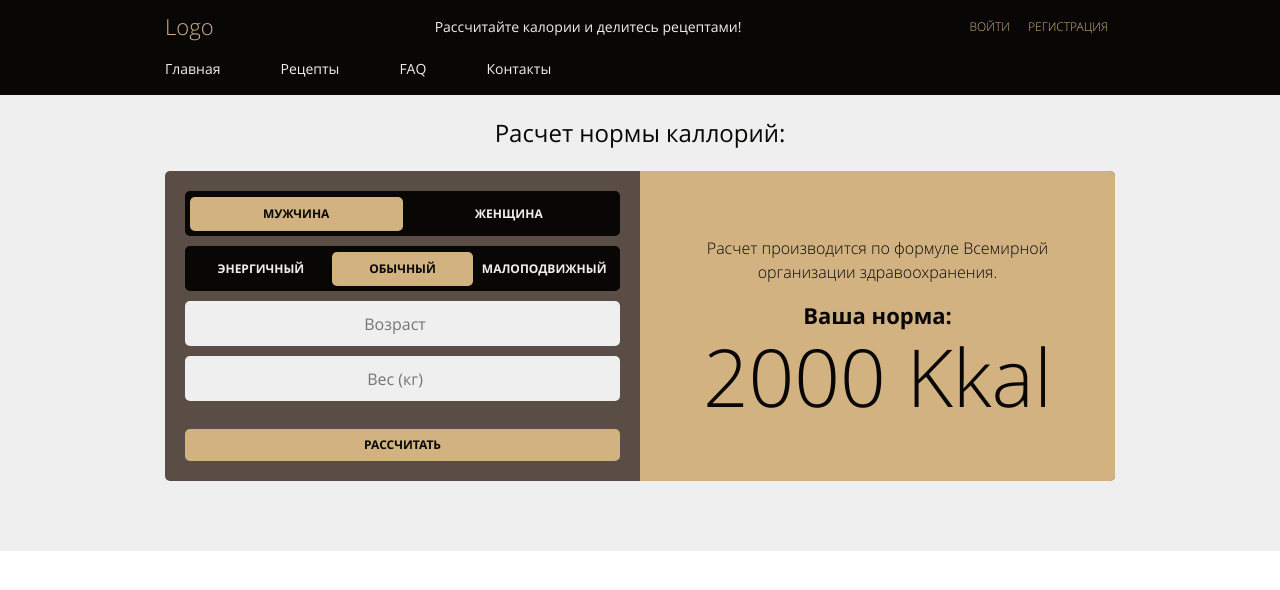
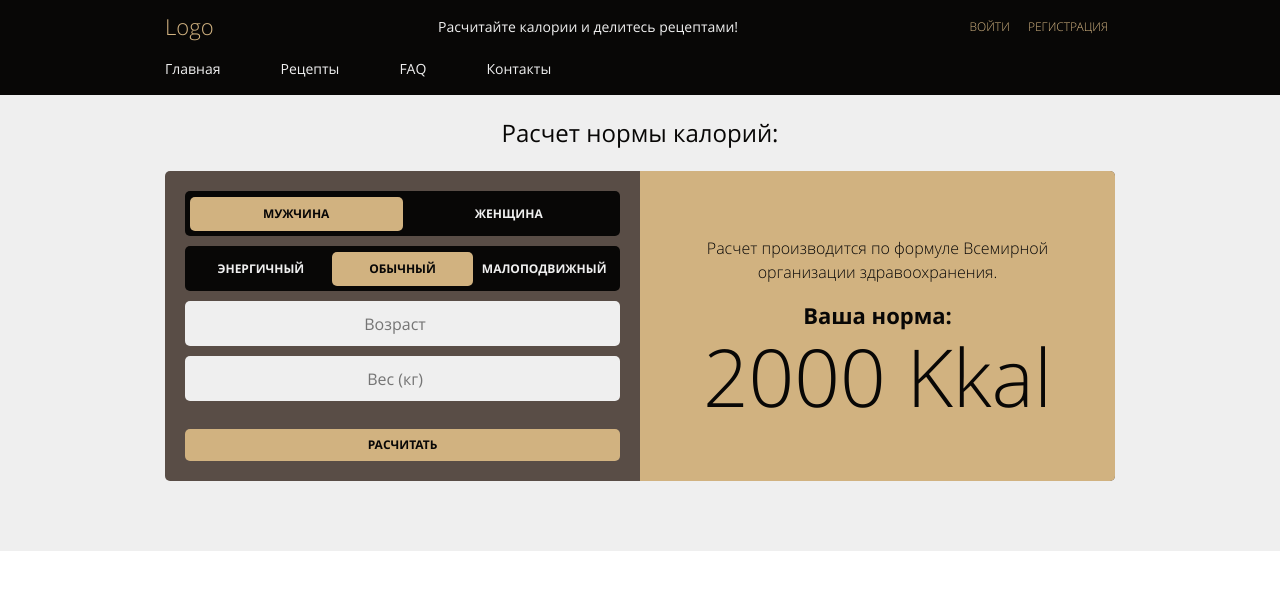
Before and after one commit to shikorin-jr/project, a website: page src/index.html in a window 1280 px wide. Drawn offline with Linux system fonts and the light colour scheme.

Commit message:
insert index

```diff
--- a/src/index.html
+++ b/src/index.html
@@ -13,7 +13,7 @@
         <div class="container">
             <div class="header__wrapper">
                 <a class="header__logo">Logo</a>
-                <h1>Рассчитайте калории и делитесь рецептами!</h1>
+                <h1>Расчитайте калории и делитесь рецептами!</h1>
                 <div class="header__btns">
                     <button class="btn btn_small">Войти</button>
                     <button class="btn btn_small">Регистрация</button>
@@ -47,7 +47,7 @@
     <section class="calc">
         <div class="container">
             <div class="calc__calories">
-                <h2>Расчет нормы каллорий:</h2>
+                <h2>Расчет нормы калорий:</h2>
                 <div class="calc__wrapper">
                     <form action="#" id="calories-form" class="ccal-form">
                         <div class="radio-group radio-group_small">
@@ -68,7 +68,7 @@
                             <input name="age" type="number" placeholder="Возраст" required>
                             <input name="weight" type="number" placeholder="Вес (кг)" required>
                         </div>
-                        <button class="btn btn_submit">Рассчитать</button>
+                        <button class="btn btn_submit">Расчитать</button>
                     </form>
                     <div class="calc__list">
                         <div class="calc__information">
```
